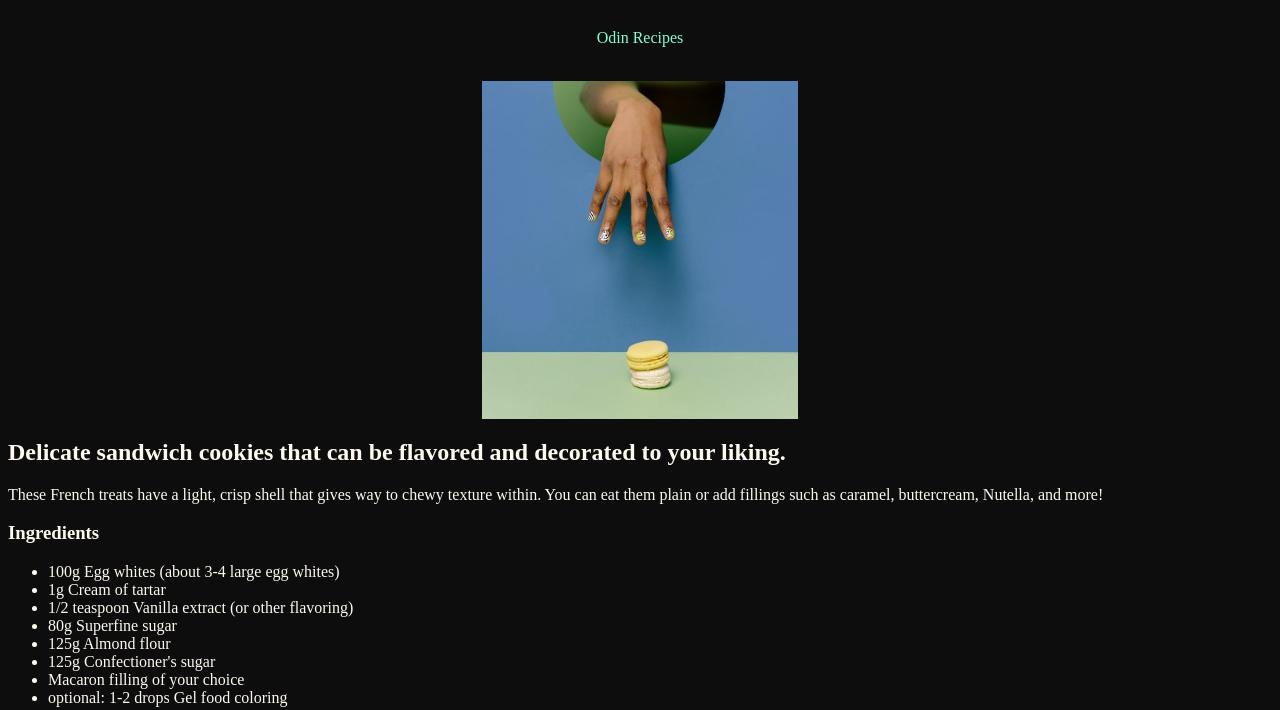
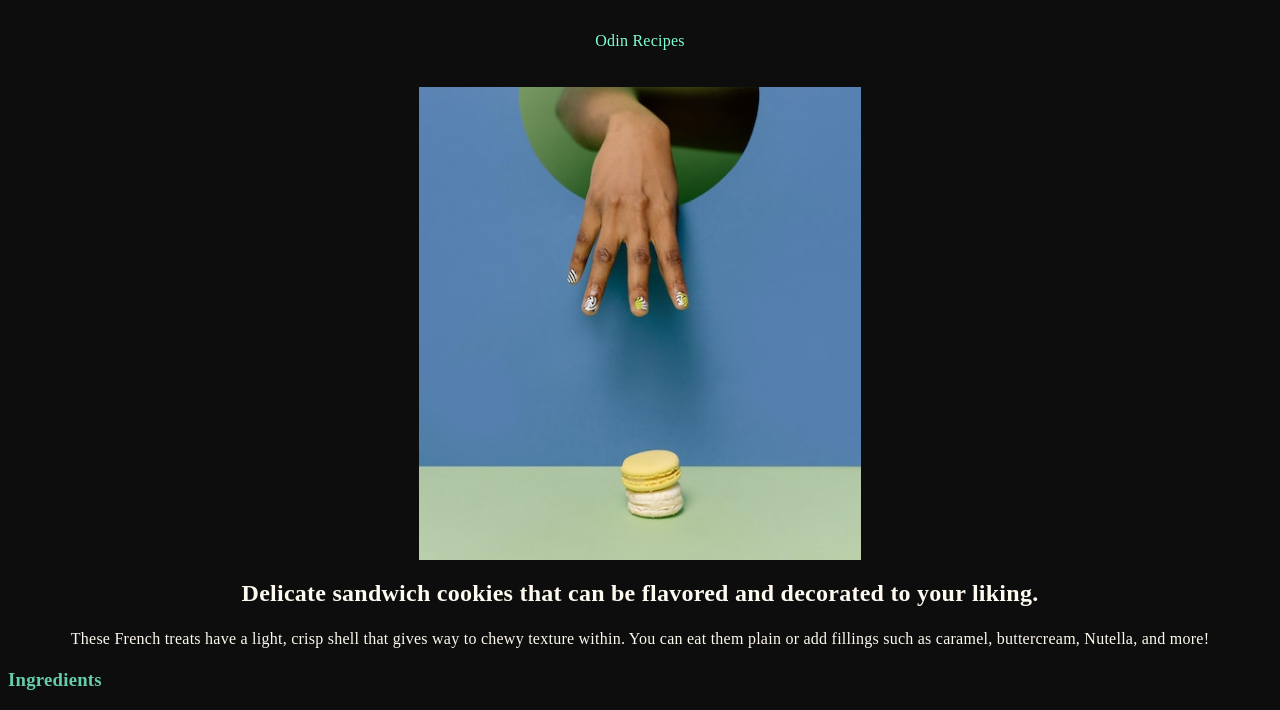
Before and after one commit to cynthem/Odin-recipes, a plain HTML site: page recipes/macarons.html in a window 1280 px wide. Shown: the part 90-800 px from the top of the page. Drawn offline with Linux system fonts and the light colour scheme.

Commit message:
Adjust line heights

```diff
--- a/styles.css
+++ b/styles.css
@@ -20,11 +20,29 @@ html {
 
 p, h2, h3, li {
     color: #FFFAF0;
+    letter-spacing: 0.25px;
+}
+
+h3 {
+    color: mediumaquamarine;
+}
+
+li {
+    line-height: 1.5em;
+    height: auto;
+}
+
+p {
+    line-height: 1.5em;
 }
 
 .recipe-image {
     display: block;
     margin-left: auto;
     margin-right: auto;
-    width: 25%;
+    width: 35%;
 }
+
+.description p, h2 {
+    text-align: center;
+}
```
